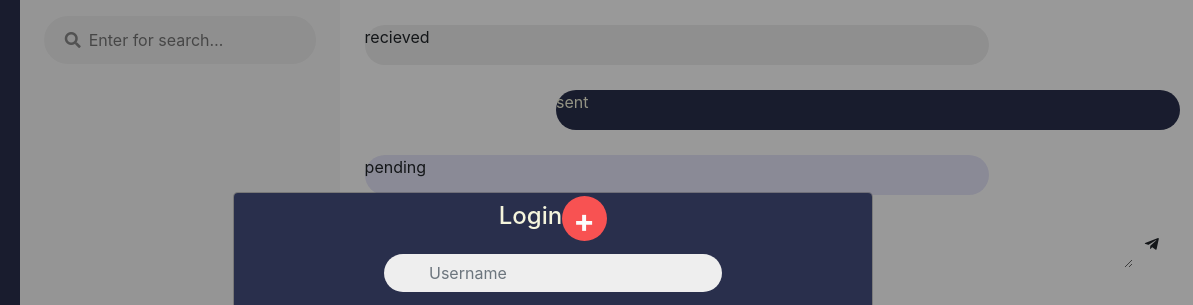
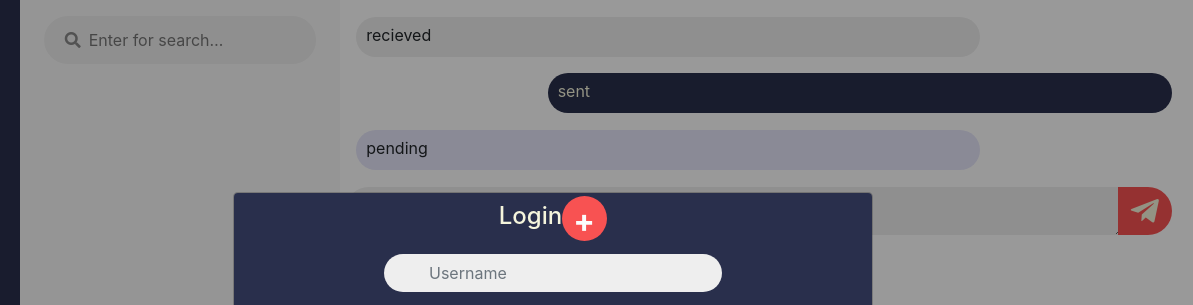
Before and after one commit to atrin-hojjat/DreamOnMessenger, a plain HTML site: page front/index.htm in a window 1280 px wide. Shown: the top 305 px of the page, 87-1280 px from the left. Drawn offline with nearby package versions, Linux system fonts and the light colour scheme; no server answers.

Commit message:
Update message.css

```diff
--- a/front/message.css
+++ b/front/message.css
@@ -7,23 +7,34 @@
 	background: lavender;
 	position: relative;
 	border-radius: 20px;
-	/* border: 2px ; */
-	margin: 3%;
+	margin: 2%;
 	max-width: 75%;
 	min-height: 40px;
+	padding-left: 10px;
+	padding-top: 6px;
 }
 
 .sent {
 	background: #292F4C;
 	color: beige;
-	left: 23%;
+	 left: 23%;
 }
 
 .recieved {
 	background: #eee;
-
 }
 
 .pending {
 
 }
+.send-text{
+	width: 100%;
+	background-color: #eee;;
+	left: 5px;
+}
+.send-button{
+	background-color:#F85252;
+	color: beige;
+	border-radius: 50px;
+	font-size: xx-large;
+}
```
